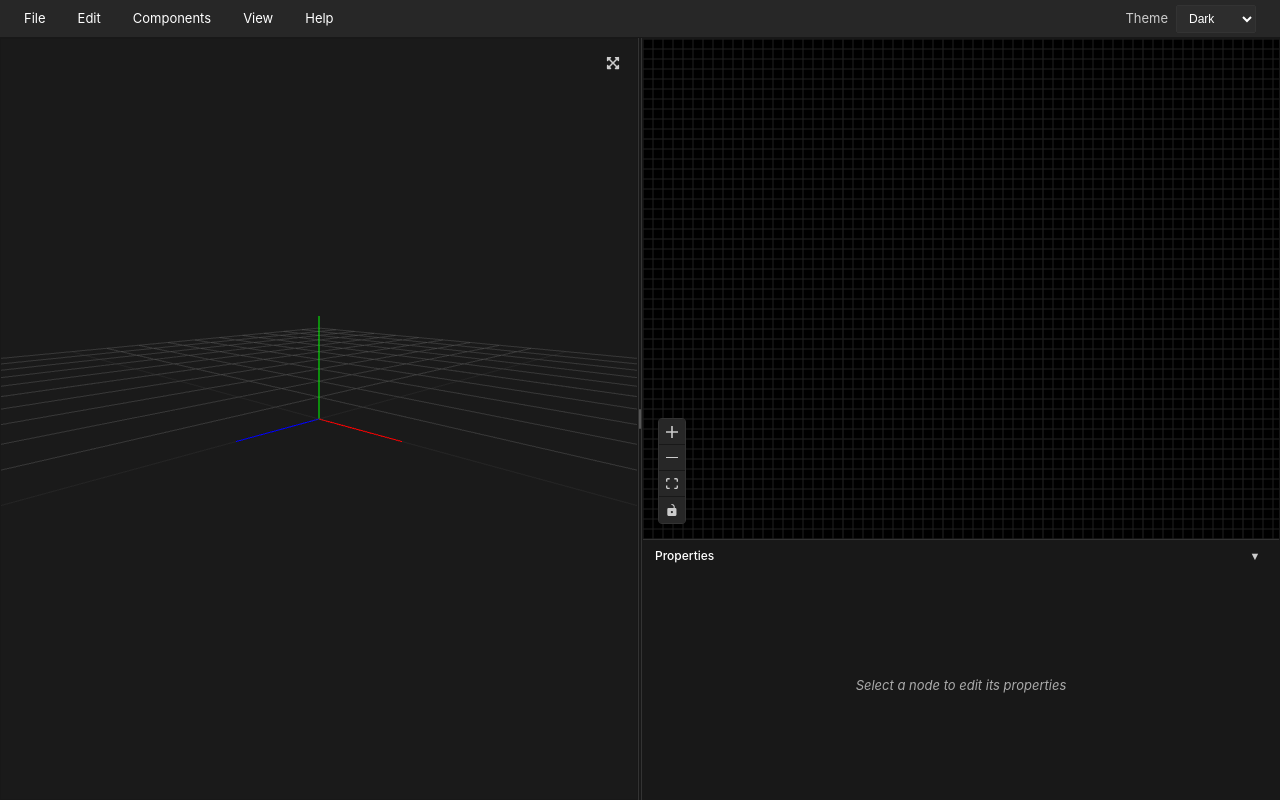
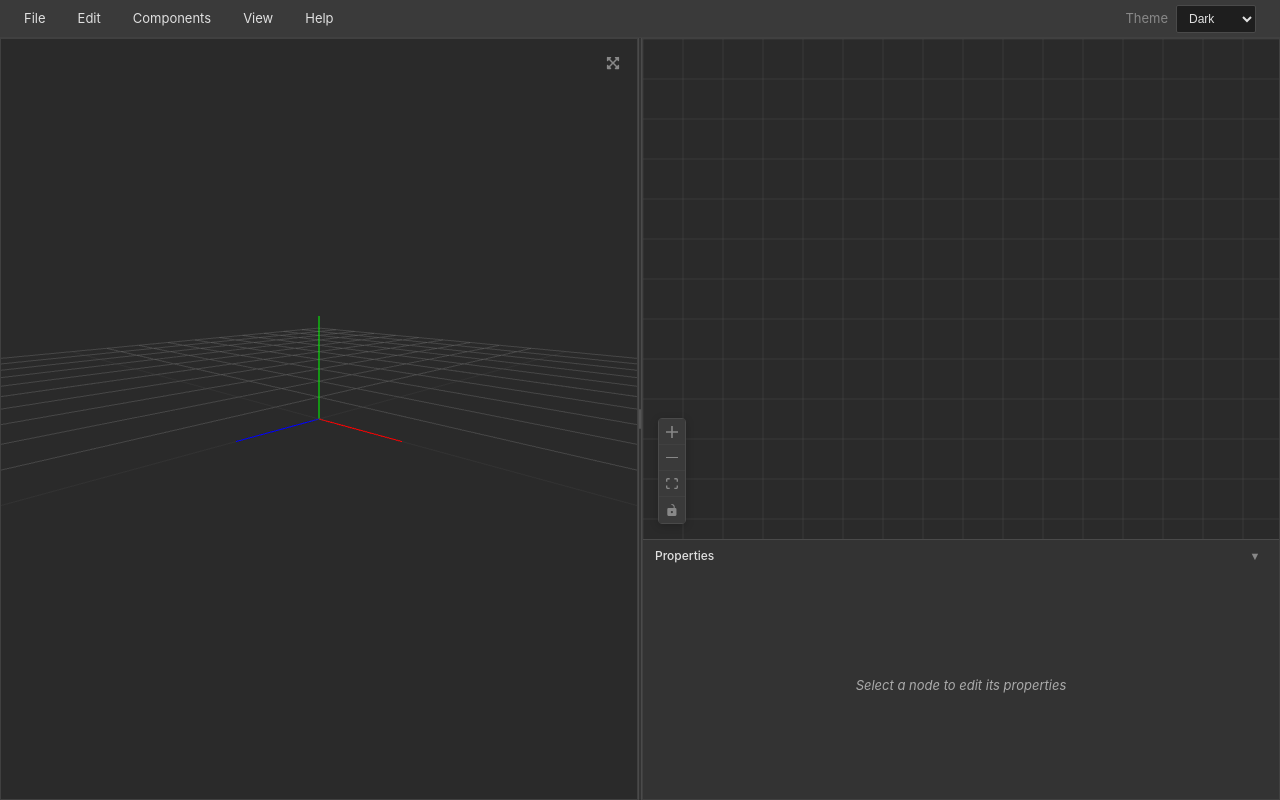
Before and after one commit to marko-koljancic/minimystx, a React (Vite) app: page /design in a window 1280 px wide. Built offline with nearby package versions, Linux system fonts and the light colour scheme.

Commit message:
style: Update background colors and improve input field focus styles for better visibility

```diff
--- a/src/components/UnifiedPropertiesPanel.module.css
+++ b/src/components/UnifiedPropertiesPanel.module.css
@@ -1,5 +1,3 @@
-/* Unified Properties Panel - Two-column layout */
-
 .container {
   display: flex;
   flex-direction: column;
@@ -18,14 +16,13 @@
   padding: var(--spacing-md);
 }
 
-/* Tab Navigation */
 .tabNav {
   display: flex;
   border-bottom: 1px solid var(--border-secondary);
   flex-shrink: 0;
   height: 32px;
   padding: 0 12px;
-  background-color: var(--background-secondary);
+  background-color: var(--background-tertiary);
 }
 
 .tabButton {
@@ -55,7 +52,6 @@
   border-bottom-color: var(--accent-primary);
 }
 
-/* Tab Content */
 .tabContent {
   flex: 1;
   padding: 0;
@@ -63,7 +59,6 @@
   min-height: 0;
 }
 
-/* Parameter Rows - Two-column layout */
 .parameterGrid {
   display: grid;
   gap: 0;
@@ -78,7 +73,6 @@
   min-height: 40px;
 }
 
-/* Left column - Labels */
 .labelColumn {
   display: flex;
   align-items: flex-start;
@@ -99,7 +93,6 @@
   padding: 0;
 }
 
-/* Right column - Controls */
 .controlColumn {
   display: flex;
   align-items: flex-start;
@@ -108,12 +101,10 @@
   flex: 1;
 }
 
-/* Special handling for vector inputs to allow wrapping */
 .controlColumn .vectorContainer {
   flex-wrap: wrap;
 }
 
-/* Responsive adjustments for narrow panels */
 @media (max-width: 400px) {
   .parameterRow {
     grid-template-columns: 100px 1fr;
@@ -125,7 +116,6 @@
   }
 }
 
-/* Category sections */
 .categorySection {
   margin-bottom: 12px;
 }
@@ -141,4 +131,7 @@
   margin-bottom: var(--spacing-md);
   padding-bottom: var(--spacing-xs);
   border-bottom: 1px solid var(--border-secondary);
+  background-color: var(--background-tertiary);
+  padding: var(--spacing-xs) var(--spacing-sm);
+  margin: 0 calc(-1 * var(--spacing-sm)) var(--spacing-md);
 }
--- a/src/components/inputs/InputStyles.module.css
+++ b/src/components/inputs/InputStyles.module.css
@@ -24,15 +24,14 @@
 .inputField:focus {
   border-color: var(--accent-primary);
   background-color: var(--background-secondary);
-  outline: 1px solid var(--accent-primary);
-  outline-offset: 2px;
+  box-shadow: 0 0 0 2px rgba(74, 144, 226, 0.2);
+  outline: none;
 }
 
 .inputField::placeholder {
   color: var(--input-placeholder);
 }
 
-/* Error states */
 .inputField.error {
   border-color: var(--error-border);
   background-color: var(--error-background);
@@ -118,7 +117,7 @@
   height: 8px;
   min-height: 8px;
   border-radius: 4px;
-  background: var(--background-tertiary);
+  background: var(--background-quaternary);
   outline: none;
   appearance: none;
   -webkit-appearance: none;
@@ -133,6 +132,12 @@
   background: var(--accent-primary);
   cursor: pointer;
   border: none;
+  box-shadow: 0 0 4px rgba(74, 144, 226, 0.4);
+  transition: var(--theme-transition);
+}
+
+.slider::-webkit-slider-thumb:hover {
+  box-shadow: 0 0 8px rgba(74, 144, 226, 0.6);
 }
 
 .slider::-moz-range-thumb {
@@ -142,6 +147,12 @@
   background: var(--accent-primary);
   cursor: pointer;
   border: none;
+  box-shadow: 0 0 4px rgba(74, 144, 226, 0.4);
+  transition: var(--theme-transition);
+}
+
+.slider::-moz-range-thumb:hover {
+  box-shadow: 0 0 8px rgba(74, 144, 226, 0.6);
 }
 
 .selectInput {
@@ -165,8 +176,8 @@
 .selectInput:focus {
   border-color: var(--accent-primary);
   background-color: var(--background-secondary);
-  outline: 1px solid var(--accent-primary);
-  outline-offset: 2px;
+  box-shadow: 0 0 0 2px rgba(74, 144, 226, 0.2);
+  outline: none;
 }
 
 .selectInput.error {
@@ -232,8 +243,8 @@
 .fileSelectButton:focus {
   border-color: var(--accent-primary);
   background-color: var(--background-secondary);
-  outline: 1px solid var(--accent-primary);
-  outline-offset: 2px;
+  box-shadow: 0 0 0 2px rgba(74, 144, 226, 0.2);
+  outline: none;
 }
 
 .fileSelectButton.disabled {
--- a/src/flow/FlowBackground.module.css
+++ b/src/flow/FlowBackground.module.css
@@ -4,8 +4,8 @@
 }
 
 :global(.dark-theme) .background {
-  --grid-line-color-small: #1f1f1f;
-  --grid-line-color-large: #181818;
+  --grid-line-color-small: rgba(255, 255, 255, 0.08);
+  --grid-line-color-large: rgba(255, 255, 255, 0.12);
 }
 
 :global(.light-theme) .background {
--- a/src/flow/FlowBackground.tsx
+++ b/src/flow/FlowBackground.tsx
@@ -10,19 +10,11 @@ export function FlowBackground() {
     <div className={styles.background}>
       <Background
         variant={BackgroundVariant.Lines}
-        gap={10}
-        color={`var(--grid-line-color-small)`}
-        bgColor="transparent"
-        lineWidth={1}
-        id="1"
-      />
-      <Background
-        variant={BackgroundVariant.Lines}
-        gap={100}
+        gap={40}
         color={`var(--grid-line-color-large)`}
         bgColor="transparent"
         lineWidth={0.5}
-        id="2"
+        id="1"
       />
     </div>
   );
--- a/src/panels/NodePalette/NodePalette.module.css
+++ b/src/panels/NodePalette/NodePalette.module.css
@@ -9,9 +9,9 @@
   max-width: 90vw;
   max-height: 60vh;
 
-  background: rgba(26, 26, 26, 0.9);
+  background: rgba(51, 51, 51, 0.95);
   backdrop-filter: blur(8px);
-  border: 1px solid var(--border-color, #404040);
+  border: 1px solid var(--border-color, #4a4a4a);
   font-size: 13px;
   box-shadow: 0 8px 32px rgba(0, 0, 0, 0.4);
   outline: none;
--- a/src/rendering/SceneManager.ts
+++ b/src/rendering/SceneManager.ts
@@ -94,7 +94,7 @@ export class SceneManager {
 
   private initializeThreeJS(canvas: HTMLCanvasElement) {
     this.scene = new THREE.Scene();
-    this.scene.background = new THREE.Color(0xf5f5f5);
+    this.scene.background = new THREE.Color(0x2a2a2a);
 
     const width = canvas.clientWidth || 800;
     const height = canvas.clientHeight || 600;
@@ -242,9 +242,9 @@ export class SceneManager {
 
   private updateGridColors() {
     if (!this.gridHelper) return;
-    this.gridHelper.material.color.setHex(0xe8e8e8);
+    this.gridHelper.material.color.setHex(0xffffff);
     const material = this.gridHelper.material as THREE.LineBasicMaterial & { color2?: THREE.Color };
-    material.color2?.setHex(0xdddddd);
+    material.color2?.setHex(0xffffff);
     this.gridHelper.material.opacity = 0.3;
     this.gridHelper.material.transparent = true;
 
@@ -255,9 +255,9 @@ export class SceneManager {
 
   private updateGridPlaneColors(grid: THREE.GridHelper | null) {
     if (!grid) return;
-    grid.material.color.setHex(0xe8e8e8);
+    grid.material.color.setHex(0xffffff);
     const material = grid.material as THREE.LineBasicMaterial & { color2?: THREE.Color };
-    material.color2?.setHex(0xdddddd);
+    material.color2?.setHex(0xffffff);
     grid.material.opacity = 0.3;
     grid.material.transparent = true;
   }
@@ -363,7 +363,7 @@ export class SceneManager {
     const storeState = useUIStore.getState();
     const { isDarkTheme } = storeState;
 
-    const backgroundColor = isDarkTheme ? 0x1a1a1a : 0xf5f5f5;
+    const backgroundColor = isDarkTheme ? 0x2a2a2a : 0xf5f5f5;
     this.scene.background = new THREE.Color(backgroundColor);
   }
 
@@ -403,7 +403,8 @@ export class SceneManager {
             object.material = originalMaterial;
             const wireframeState = useUIStore.getState().wireframe;
             if ("wireframe" in object.material) {
-              (object.material as THREE.Material & { wireframe: boolean }).wireframe = wireframeState;
+              (object.material as THREE.Material & { wireframe: boolean }).wireframe =
+                wireframeState;
             }
           }
         }
--- a/src/styles/variables.css
+++ b/src/styles/variables.css
@@ -1,10 +1,10 @@
 :root,
 body,
 body.dark-theme {
-  --background-primary: #000000;
-  --background-secondary: #181818;
-  --background-tertiary: #272727;
-  --background-quaternary: #2d2d2d;
+  --background-primary: #2a2a2a;
+  --background-secondary: #333333;
+  --background-tertiary: #3a3a3a;
+  --background-quaternary: #1e1e1e;
 
   --node-background: #e5e7eb;
 
@@ -16,26 +16,26 @@ body.dark-theme {
   --light-node-border: rgba(255, 255, 255, 0.15);
   --light-node-border-hover: rgba(255, 255, 255, 0.25);
 
-  --border-primary: #181818;
-  --border-secondary: #333333;
-  --border-tertiary: #444444;
+  --border-primary: #404040;
+  --border-secondary: #4a4a4a;
+  --border-tertiary: #555555;
 
   --divider-primary: #555555;
 
-  --text-primary: #ffffff;
-  --text-secondary: #cccccc;
+  --text-primary: #e0e0e0;
+  --text-secondary: #888888;
   --text-tertiary: #aaaaaa;
   --text-quaternary: #999999;
   --text-highlight: #ffffff;
 
-  --accent-primary: #007acc;
+  --accent-primary: #4a90e2;
   --accent-secondary: #0098ff;
   --accent-tertiary: #003e66;
-  --accent-blue: #4ba3e3;
+  --accent-blue: #4a90e2;
   --accent-green: #5ec269;
   --accent-yellow: #f7df1e;
 
-  --edge-color: #4ba3e3;
+  --edge-color: #4a90e2;
   --connection-line-default: #e5e7eb;
   --connection-line-valid: #55dd99;
   --connection-line-invalid: #ff6060;
@@ -62,9 +62,9 @@ body.dark-theme {
   --error-text: #ff6666;
 
   --input-background: var(--background-quaternary);
-  --input-border: var(--border-secondary);
+  --input-border: var(--border-primary);
   --input-border-focus: var(--accent-primary);
-  --input-border-hover: var(--border-tertiary);
+  --input-border-hover: var(--border-secondary);
   --input-text: var(--text-primary);
   --input-placeholder: var(--text-tertiary);
 }
@@ -73,7 +73,7 @@ body.light-theme {
   --background-primary: #ffffff;
   --background-secondary: #f5f5f5;
   --background-tertiary: #e8e8e8;
-  --background-quaternary: #f0f0f0;
+  --background-quaternary: #e0e0e0;
 
   --node-background: #f8f8f8;
 
```
